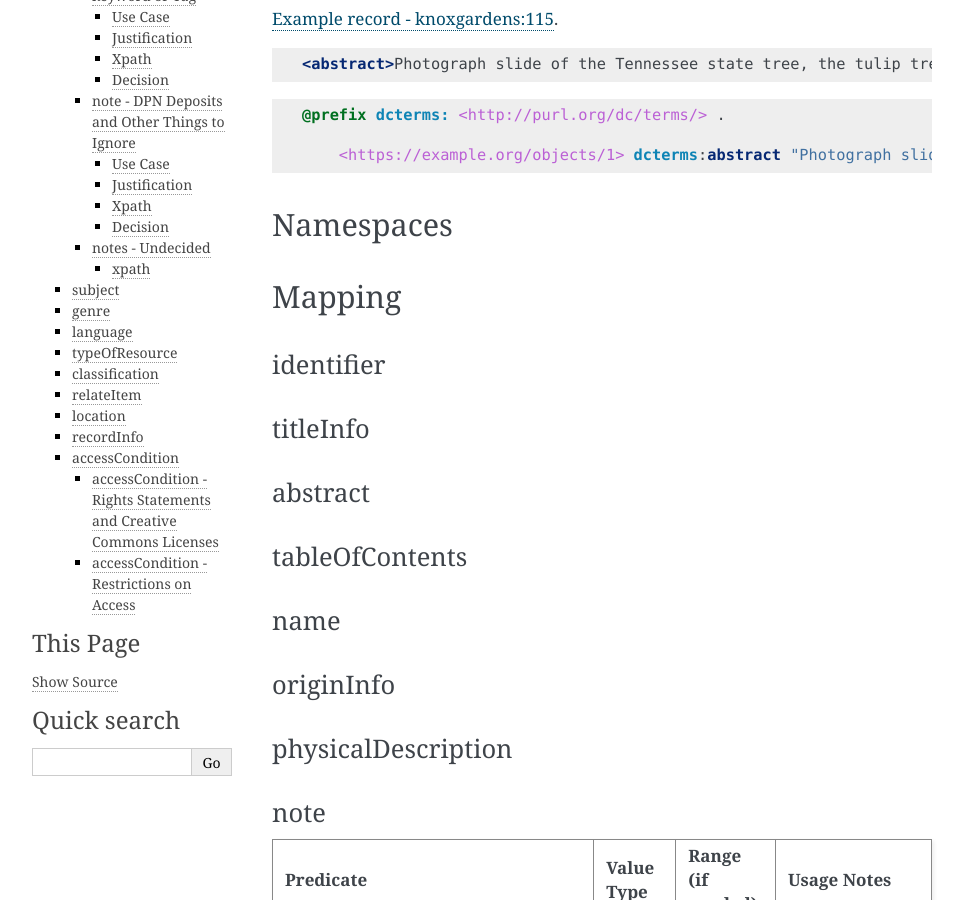
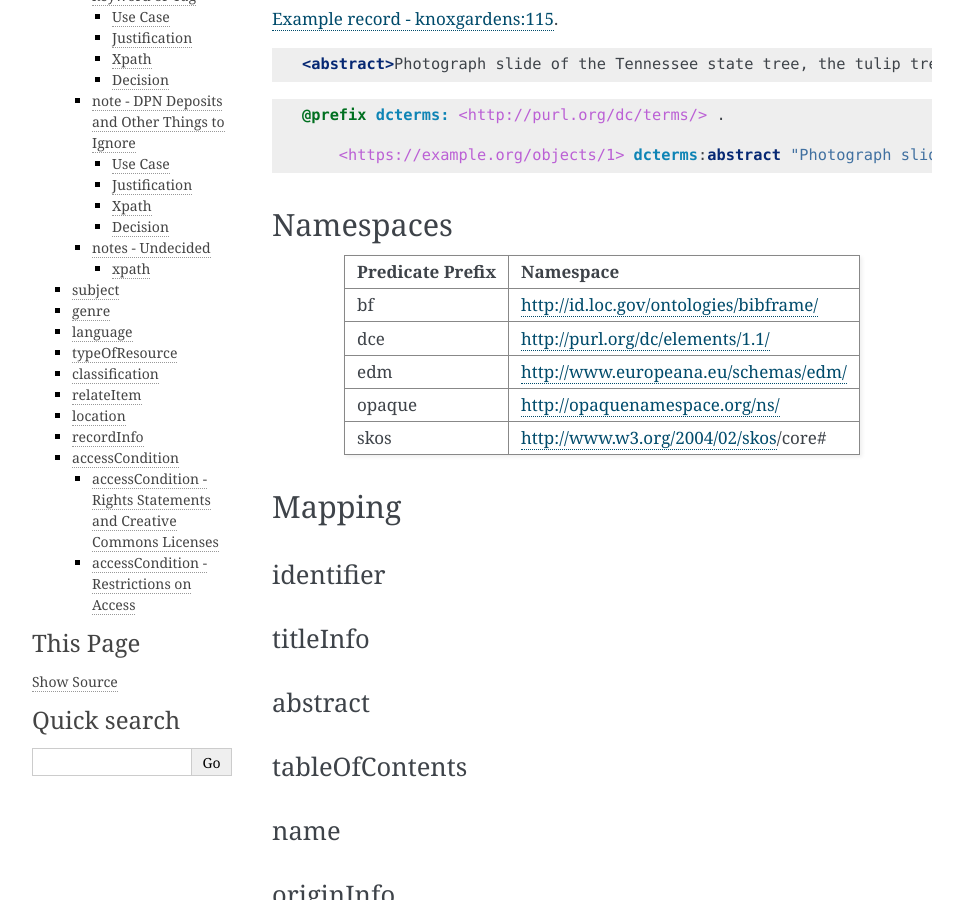
Before and after one commit to UTKcataloging/mods_to_rdf, a Sphinx documentation site: the page built from docs/source/contents/4_draft_mapping.rst, in a window 1280 px wide and 900 px high, scrolled down 886 px. Shown: the whole window, without its empty margins (148-1112 px from the left). Built offline with Sphinx 7.4.7, drawn with Linux system fonts in a browser that asks for light colours; formulas are drawn with MathJax 3.

Commit message:
Add current namespaces.

```diff
--- a/docs/source/contents/4_draft_mapping.rst
+++ b/docs/source/contents/4_draft_mapping.rst
@@ -43,6 +43,20 @@ Simple Example
 **********
 Namespaces
 **********
+
++------------------+----------------------------------------+
+| Predicate Prefix | Namespace                              |
++==================+========================================+
+| bf               | http://id.loc.gov/ontologies/bibframe/ |
++------------------+----------------------------------------+
+| dce              | http://purl.org/dc/elements/1.1/       |
++------------------+----------------------------------------+
+| edm              | http://www.europeana.eu/schemas/edm/   |
++------------------+----------------------------------------+
+| opaque           | http://opaquenamespace.org/ns/         |
++------------------+----------------------------------------+
+| skos             | http://www.w3.org/2004/02/skos/core#   |
++------------------+----------------------------------------+
 
 *******
 Mapping
```
